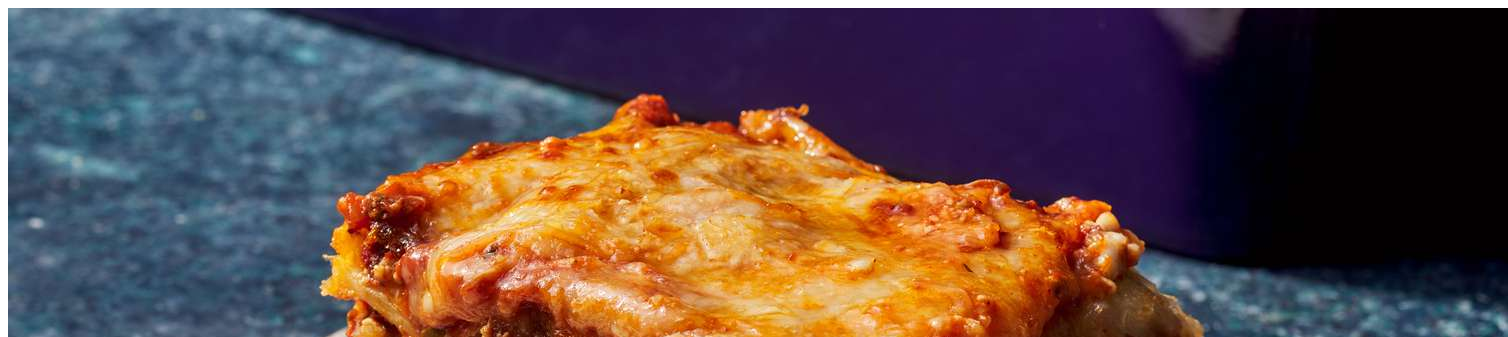
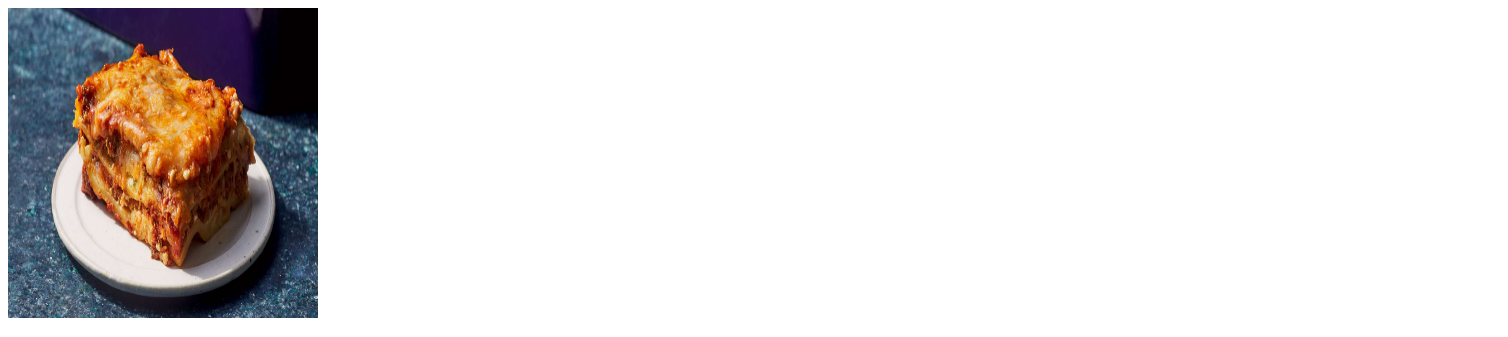
Before and after one commit to Unheat/odin-recipes, a plain HTML site: page recipes/lasagna.html in a window 1280 px wide. Shown: the top 337 px of the page, 1508 px wide, since content can reach past the window. Drawn offline with Linux system fonts and the light colour scheme.

Commit message:
update image size

```diff
--- a/recipes/lasagna.html
+++ b/recipes/lasagna.html
@@ -6,7 +6,7 @@
     <title>lasagna</title>
 </head>
 <body>
-    <img src="../image/AR-19344-Homemade-Lasagna-beauty-2x1-98da45c3a5854a2b8901a92123ccb6f1.jpg" alt="lasagna image">
+    <img src="../image/AR-19344-Homemade-Lasagna-beauty-2x1-98da45c3a5854a2b8901a92123ccb6f1.jpg" alt="lasagna image" height="310" width="310">
     <h1>lasagna recipes</h1>
     <p>
         your mom fat
```
Also changed, not shown: recipes/pho.html (+1 -1 lines).
